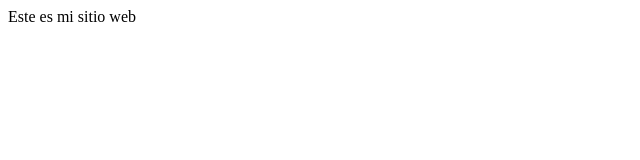
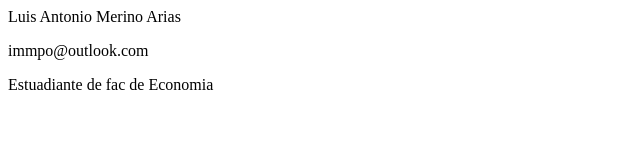
Before and after one commit to immpo/immpo.github.com, a plain HTML site: page index.html in a window 1280 px wide. Shown: the whole page, without its empty margins (0-640 px from the left). Drawn offline with Linux system fonts and the light colour scheme.

Commit message:
Update index.html

```diff
--- a/index.html
+++ b/index.html
@@ -1 +1,3 @@
-<p>Este es mi sitio web</p>
+<p>Luis Antonio Merino Arias</p>
+<p>immpo@outlook.com</p>
+<p>Estuadiante de fac de Economia</p>
```
